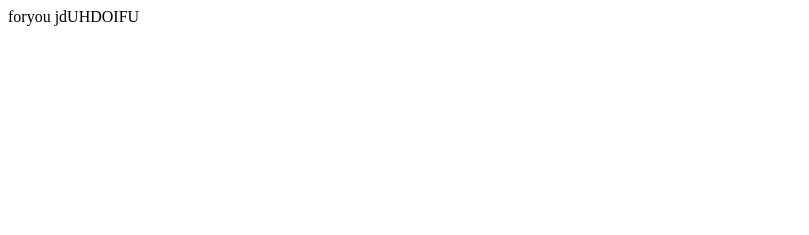
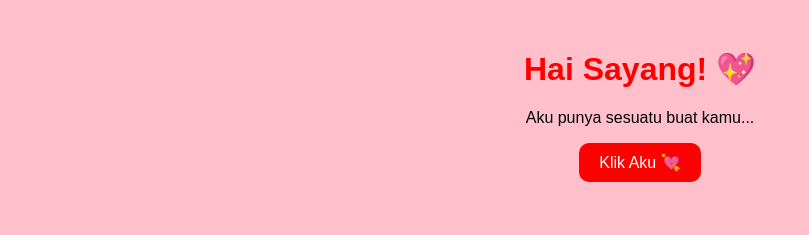
Before and after one commit to foryou00i/foryou.githup.io, a plain HTML site: page index.html in a window 1280 px wide. Shown: the whole page, without its empty margins (0-809 px from the left). Drawn offline with Linux system fonts and the light colour scheme.

Commit message:
Update index.html

```diff
--- a/index.html
+++ b/index.html
@@ -1 +1,38 @@
-foryou jdUHDOIFU
+<!DOCTYPE html>
+<html lang="id">
+<head>
+    <meta charset="UTF-8">
+    <meta name="viewport" content="width=device-width, initial-scale=1.0">
+    <title>Pesan Bucin Untukmu ❤️</title>
+    <style>
+        body {
+            font-family: Arial, sans-serif;
+            text-align: center;
+            background-color: pink;
+            margin: 50px;
+        }
+        h1 {
+            color: red;
+        }
+        .love-btn {
+            background-color: red;
+            color: white;
+            padding: 10px 20px;
+            border: none;
+            font-size: 16px;
+            cursor: pointer;
+            border-radius: 10px;
+        }
+    </style>
+    <script>
+        function showLoveMessage() {
+            alert("Aku sayang kamu selamanya ❤️");
+        }
+    </script>
+</head>
+<body>
+    <h1>Hai Sayang! 💖</h1>
+    <p>Aku punya sesuatu buat kamu...</p>
+    <button class="love-btn" onclick="showLoveMessage()">Klik Aku 💘</button>
+</body>
+</html>
```
